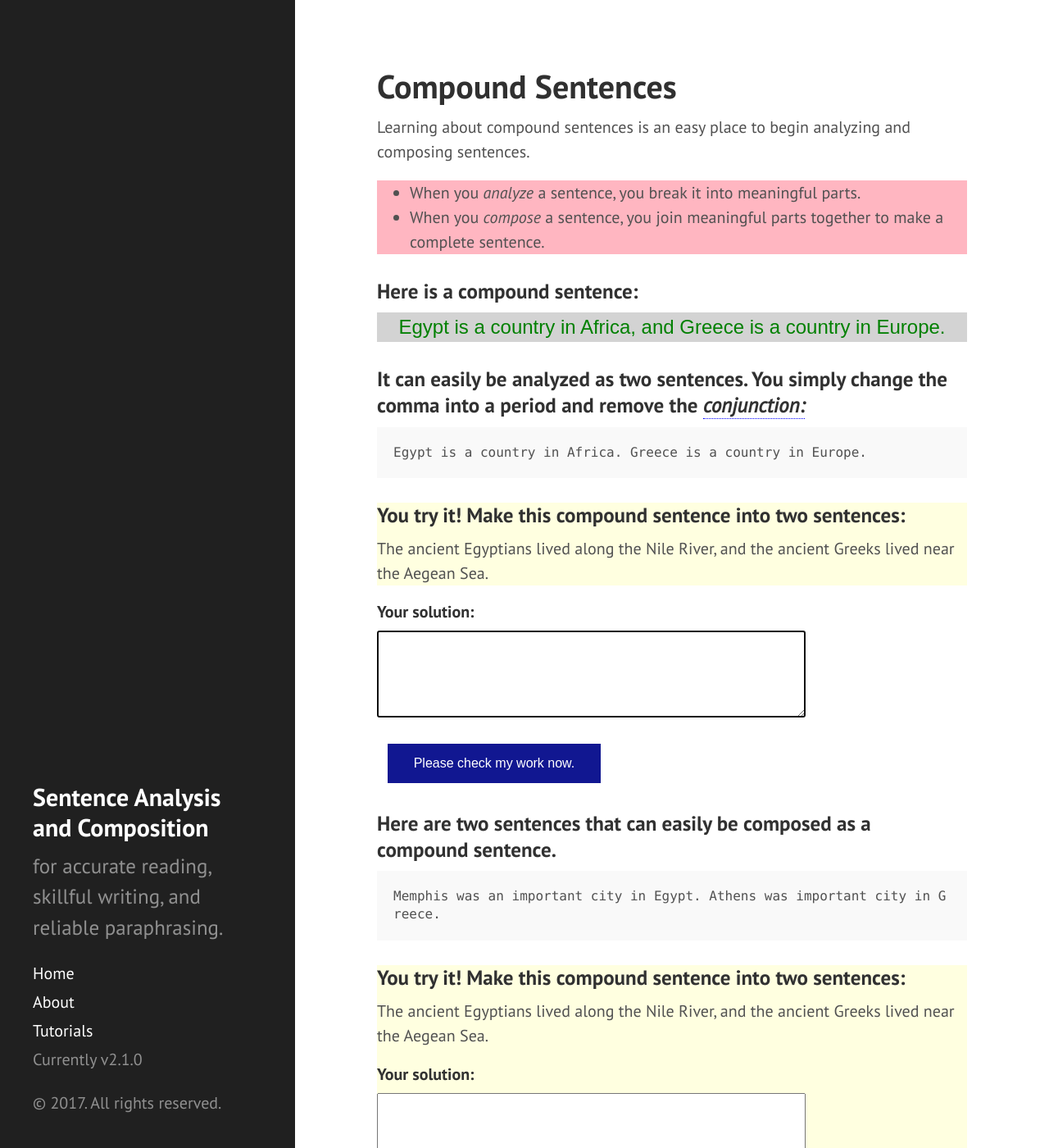
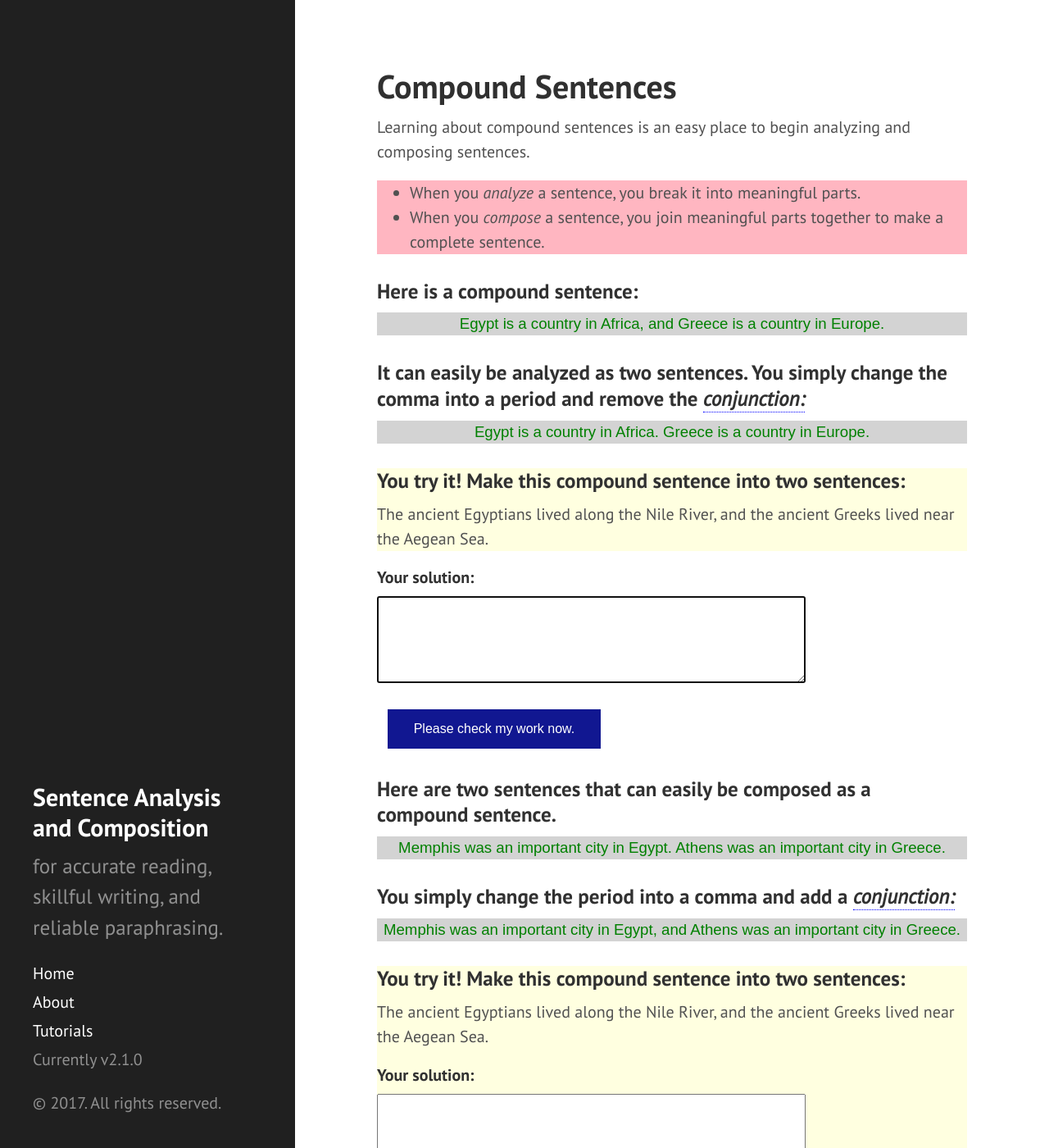
Before and after one commit to srogersact/srogersact.github.io, a Jekyll site: the page tutorials/compound_sentences/index.html, which Jekyll copies as it is, in a window 1280 px wide and 1400 px high. Shown: the whole window at 82% size. Built offline with Jekyll 4.4.1, drawn with Linux system fonts in a browser that asks for light colours.

Commit message:
Almost finished with main formatting problems?

```diff
--- a/tutorials/compound_sentences/index.html
+++ b/tutorials/compound_sentences/index.html
@@ -89,7 +89,7 @@
   background-color: lightgray;
   text-align: center;
   font-family: Arial, Helvetica, sans-serif;
-  font-size: 18pt;
+  font-size: 14pt;
 }
 
 /*I would like to be able to change the color theme. The code below "should" have done that.*/
@@ -157,7 +157,7 @@
 <h3>It can easily be analyzed as two sentences. You simply change the comma into a period and remove the <em class="tooltip">conjunction:
 <span class="tooltiptext">"And" is a conjunction.</span></em></h3>
 
-<pre>Egypt is a country in Africa. Greece is a country in Europe.</pre>
+<p class="example">Egypt is a country in Africa. Greece is a country in Europe.</p>
 
 <div style="background-color:lightyellow;">
 <h3><strong>You try it!</strong> Make this compound sentence into two sentences:</h3>
@@ -177,8 +177,12 @@
 
 <h3>Here are two sentences that can easily be composed as a compound sentence. </h3>
 
-<pre>Memphis was an important city in Egypt. Athens was important city in Greece.</pre>
+<p class="example">Memphis was an important city in Egypt. Athens was an important city in Greece.</p>
 
+<h3>You simply change the period into a comma and add a <em class="tooltip">conjunction:
+<span class="tooltiptext">"And" is a conjunction.</span></em></h3>
+
+<p class="example">Memphis was an important city in Egypt, and Athens was an important city in Greece.</p>
 <div style="background-color:lightyellow;">
 <h3><strong>You try it!</strong> Make this compound sentence into two sentences:</h3>
 
```
